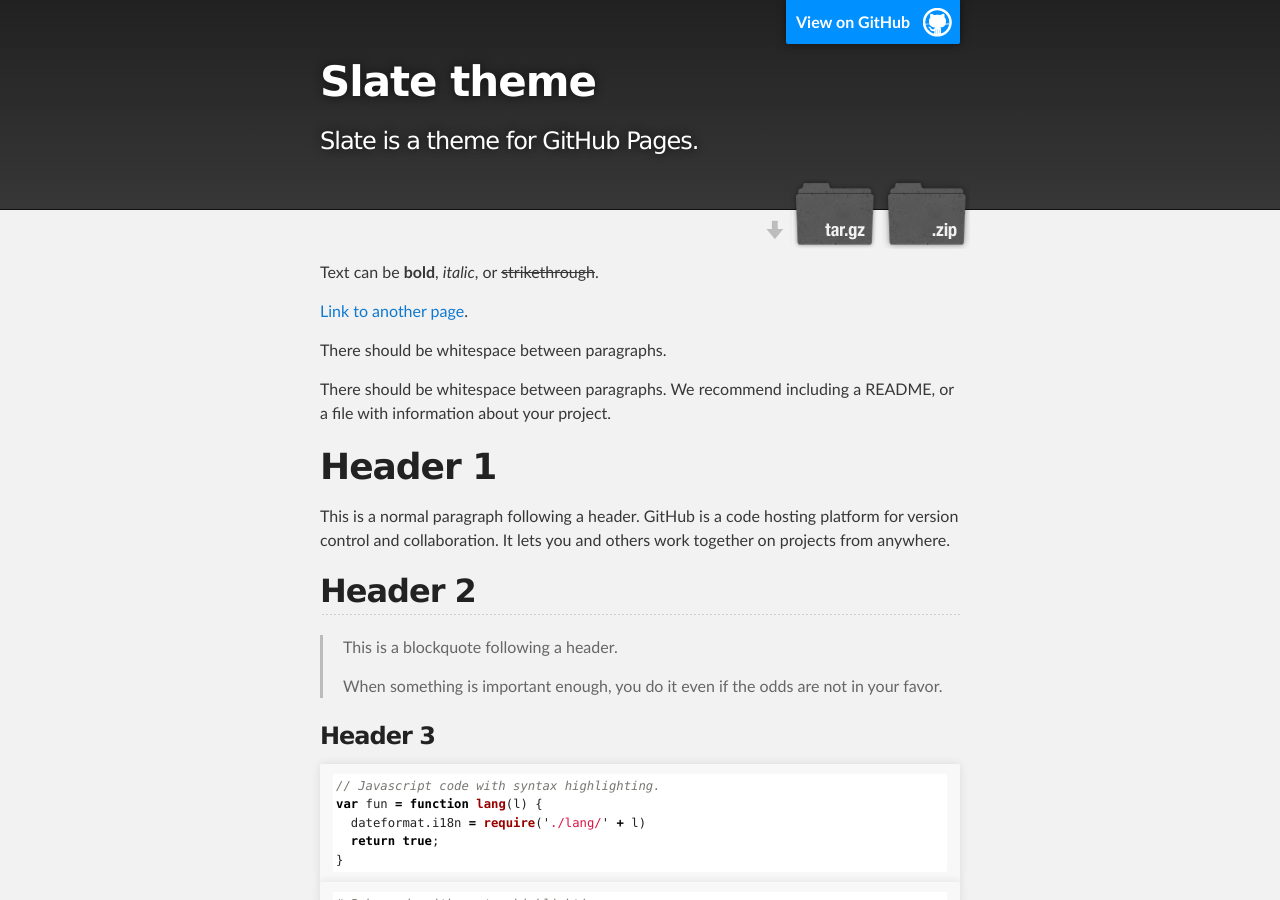
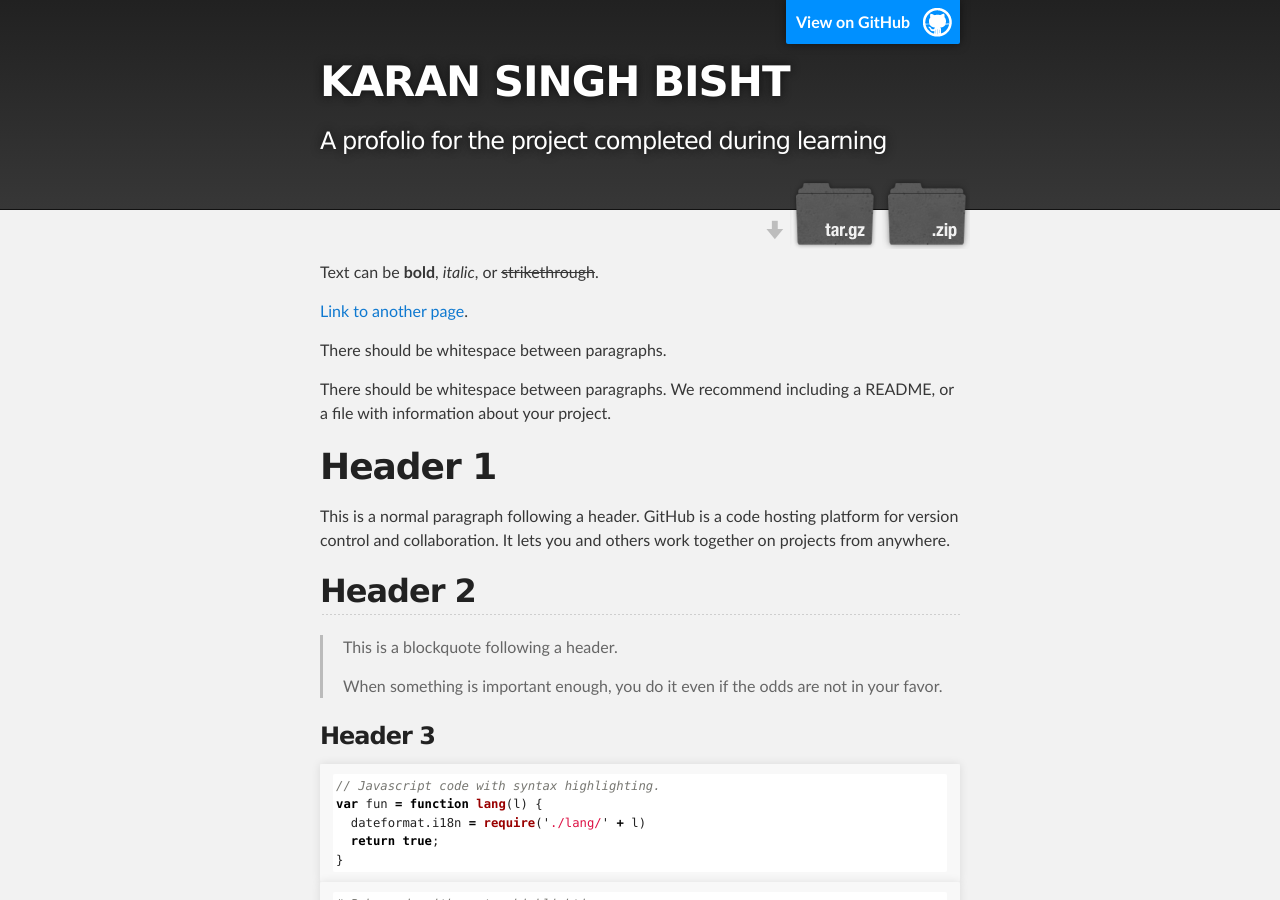
Before and after one commit to pages-themes/slate, a Jekyll site: the page built from index.md, in a window 1280 px wide and 900 px high. Built offline with Jekyll 4.4.1, drawn with Linux system fonts in a browser that asks for light colours; some of the changed text lies outside the part shown.

Commit message:
Update _config.yml
commit chngaes

```diff
--- a/_config.yml
+++ b/_config.yml
@@ -1,5 +1,5 @@
-title: Slate theme
-description: Slate is a theme for GitHub Pages.
+title: KARAN SINGH BISHT
+description: A profolio for the project completed during learning
 show_downloads: true
 google_analytics:
 theme: jekyll-theme-slate
```
